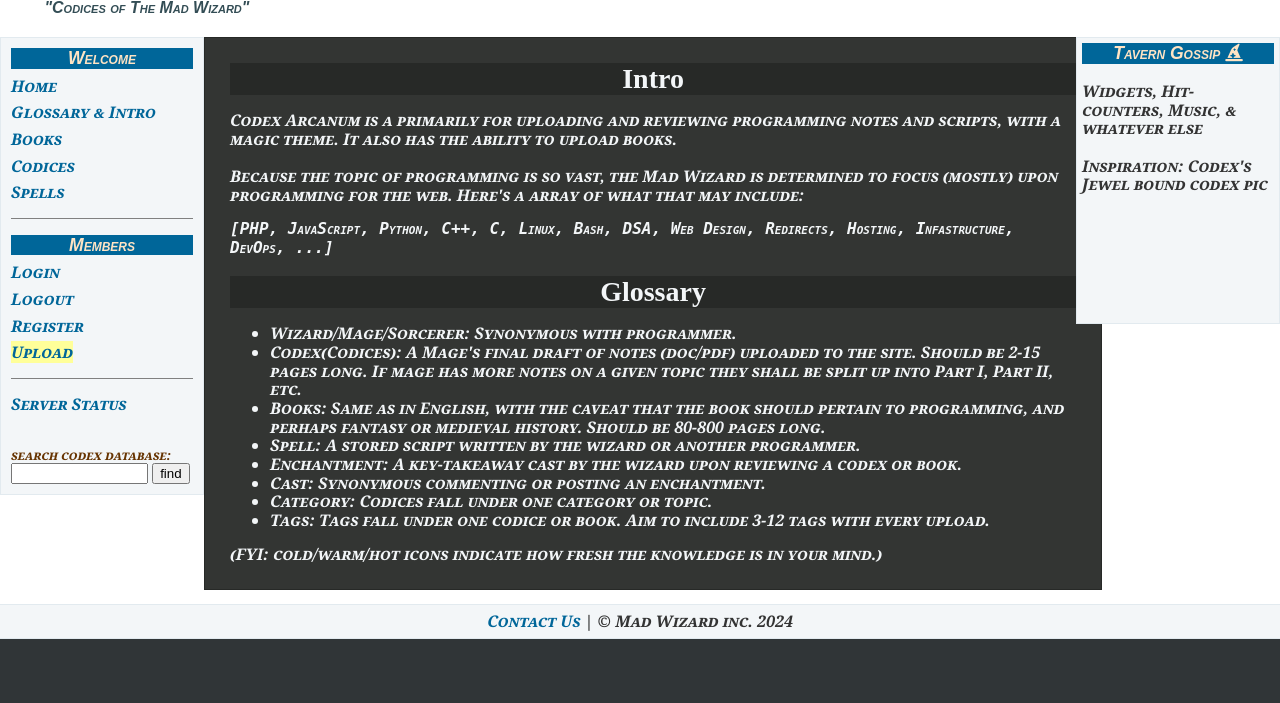
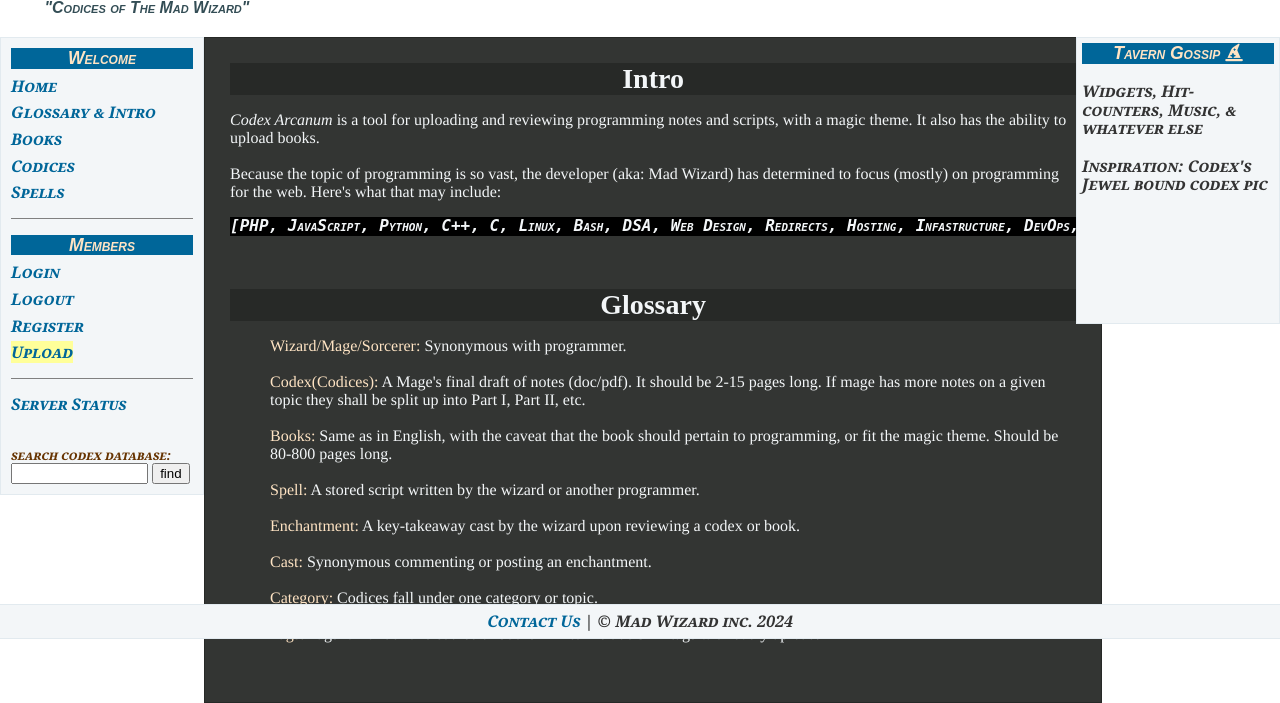
Before and after one commit to jmckirdy/Codex-Arcanum, a PHP site: page /index.php?content=glossary in a window 1280 px wide. Shown: the part 161-864 px from the top of the page. Before the commit the page ends 800 px from the top, so only its background shows below. Run offline with PHP 8.4, Linux system fonts and the light colour scheme; data that the repository does not hold is empty; some libraries are stand-ins or nearby versions.

Commit message:
added code styling css, and styled glossary page

```diff
--- a/css/style.css
+++ b/css/style.css
@@ -14,6 +14,123 @@
   transition-duration: 0.4s;
 }
 
+/*
+ * Derived from einaros's Sons of Obsidian theme at
+ * http://studiostyl.es/schemes/son-of-obsidian by
+ * Alex Ford of CodeTunnel:
+ * http://CodeTunnel.com/blog/post/71/google-code-prettify-obsidian-theme
+ */
+.str {
+  color: #EC7600;
+}
+
+.kwd {
+  color: #93C763;
+}
+
+.com {
+  color: #66747B;
+}
+
+.typ {
+  color: #678CB1;
+}
+
+.lit {
+  color: #FACD22;
+}
+
+.pun {
+  color: #F1F2F3;
+}
+
+.pln {
+  color: #F1F2F3;
+}
+
+.tag {
+  color: #8AC763;
+}
+
+.atn {
+  color: #E0E2E4;
+}
+
+.atv {
+  color: #EC7600;
+}
+
+.dec {
+  color: purple;
+}
+
+pre.prettyprint {
+  border: 0px solid #888;
+}
+
+ol.linenums {
+  margin-top: 0;
+  margin-bottom: 0;
+}
+
+.prettyprint {
+  background: #000;
+}
+
+li.L0, li.L1, li.L2, li.L3, li.L4, li.L5, li.L6, li.L7, li.L8, li.L9 {
+  color: #555;
+  list-style-type: decimal;
+}
+
+li.L1, li.L3, li.L5, li.L7, li.L9 {
+  background: #111;
+}
+
+@media print {
+  .str {
+    color: #060;
+  }
+
+  .kwd {
+    color: #006;
+    font-weight: bold;
+  }
+
+  .com {
+    color: #600;
+    font-style: italic;
+  }
+
+  .typ {
+    color: #404;
+    font-weight: bold;
+  }
+
+  .lit {
+    color: #044;
+  }
+
+  .pun {
+    color: #440;
+  }
+
+  .pln {
+    color: #000;
+  }
+
+  .tag {
+    color: #006;
+    font-weight: bold;
+  }
+
+  .atn {
+    color: #404;
+  }
+
+  .atv {
+    color: #060;
+  }
+}
 body {
   font: italic bold small-caps 16px Georgia, serif;
   color: #333333;
@@ -166,6 +283,18 @@ strong {
   font-size: large;
 }
 
+.glossary-term {
+  color: bisque;
+  font: normal 16px Times, serif;
+  list-style: none inside;
+  /* Remove default bullets */
+}
+
+.glossary-text {
+  font: normal 16px Times, serif;
+  color: #f3f6f8;
+}
+
 #footer {
   clear: both;
   text-align: center;
--- a/glossary.inc.php
+++ b/glossary.inc.php
@@ -1,25 +1,36 @@
 <div class='flex-container'>
     <h3>Intro</h3>
     <div class="flex-item">
-        <p><em>Codex Arcanum</em> is a primarily for uploading and reviewing programming notes and scripts, with a magic theme. It also has the ability to upload books.<br><br>
-        Because the topic of programming is so vast, the Mad Wizard is determined to focus (mostly) upon programming for the web. Here's a array of what that may include:</p>
+        <div class="glossary-text">
+            <p><em>Codex Arcanum</em> is a tool for uploading and reviewing programming notes and scripts, with a magic theme. It also has the ability to upload books.<br><br>
+            Because the topic of programming is so vast, the developer (aka: Mad Wizard) has determined to focus (mostly) on programming for the web. Here's what that may include:</p>
+        </div>
 
-        <code>[PHP, JavaScript, Python, C++, C, Linux, Bash, DSA, Web Design, Redirects, Hosting, Infastructure, DevOps, ...]</code>
+        <pre class="prettyprint"><code>[PHP, JavaScript, Python, C++, C, Linux, Bash, DSA, Web Design, Redirects, Hosting, Infastructure, DevOps, ...]</code></pre>
+
+
+        <!-- <pre class="prettyprint">class Voila {
+public:
+  // Voila
+  static const string VOILA = "Voila";
+
+  // will not interfere with embedded <a href="#voila2">tags</a>.
+}</pre> -->
+
         <br><br>
 
         <h3>Glossary</h3>
 
         <ul>
-            <li><b>Wizard/Mage/Sorcerer:</b> Synonymous with programmer.</li>
-            <li><b>Codex(Codices):</b> A Mage's final draft of notes (doc/pdf) uploaded to the site. Should be 2-15 pages long. If mage has more notes on a given topic they shall be split up into Part I, Part II, etc.</li>
-            <li><b>Books:</b> Same as in English, with the caveat that the book should pertain to programming, and perhaps fantasy or medieval history. Should be 80-800 pages long.</li>
-            <li><b>Spell:</b> A stored script written by the wizard or another programmer.</li>
-            <li>Enchantment: A key-takeaway cast by the wizard upon reviewing a codex or book.</li>
-            <li>Cast: Synonymous commenting or posting an enchantment.</li>
-            <li>Category: Codices fall under one category or topic.</li>
-            <li>Tags: Tags fall under one codice or book. Aim to include 3-12 tags with every upload.</li>
+            <li<span class="glossary-term">Wizard/Mage/Sorcerer:</span><span class="glossary-text"> Synonymous with programmer.</span></li><br><br>
+            <li><span class="glossary-term">Codex(Codices):</span><span class="glossary-text"> A Mage's final draft of notes (doc/pdf). It should be 2-15 pages long. If mage has more notes on a given topic they shall be split up into Part I, Part II, etc.</span></li><br>
+            <li><span class="glossary-term">Books:</span><span class="glossary-text"> Same as in English, with the caveat that the book should pertain to programming, or fit the magic theme. Should be 80-800 pages long.</span></li><br>
+            <li><span class="glossary-term">Spell:</span><span class="glossary-text"> A stored script written by the wizard or another programmer.</span></li><br>
+            <li><span class="glossary-term">Enchantment:</span><span class="glossary-text"> A key-takeaway cast by the wizard upon reviewing a codex or book.</span></li><br>
+            <li><span class="glossary-term">Cast:</span><span class="glossary-text"> Synonymous commenting or posting an enchantment.</span></li><br>
+            <li><span class="glossary-term">Category:</span><span class="glossary-text"> Codices fall under one category or topic.</span></li><br>
+            <li><span class="glossary-term">Tags:</span><span class="glossary-text"> Tags fall under one codice or book. Aim to include 3-12 tags with every upload.</span></li><br>
         </ul>
-        (FYI: cold/warm/hot icons indicate how fresh the knowledge is in your mind.)
-        <br>
+
     </div>
 </div>
--- a/index.php
+++ b/index.php
@@ -7,6 +7,8 @@ session_start();
 
 <head>
     <script src="https://kit.fontawesome.com/6aa583ebf3.js" crossorigin="anonymous"></script>
+    <script src="https://cdn.jsdelivr.net/gh/google/code-prettify@master/loader/run_prettify.js"></script>
+
     <link rel="stylesheet" type="text/css" href="css/style.css" />
     <!-- <link rel="stylesheet" media="print" type="text/css" href="print.css" />  -->
 
--- /dev/null
+++ b/scss/_glossary.scss
@@ -0,0 +1,15 @@
+.glossary-term {
+    color: $hfontnav;
+    font: $fontstack1;
+    list-style: none inside; /* Remove default bullets */
+}
+
+.glossary-text {
+    font: $fontstack1;
+    color: $light;
+}
+
+// .main-list {
+//     color: rgb(189, 216, 203);
+//     list-style: none inside; /* Remove default bullets */
+// }
--- /dev/null
+++ b/scss/sons_of_obsidian.scss
@@ -0,0 +1,118 @@
+/*
+ * Derived from einaros's Sons of Obsidian theme at
+ * http://studiostyl.es/schemes/son-of-obsidian by
+ * Alex Ford of CodeTunnel:
+ * http://CodeTunnel.com/blog/post/71/google-code-prettify-obsidian-theme
+ */
+
+ .str
+ {
+     color: #EC7600;
+ }
+ .kwd
+ {
+     color: #93C763;
+ }
+ .com
+ {
+     color: #66747B;
+ }
+ .typ
+ {
+     color: #678CB1;
+ }
+ .lit
+ {
+     color: #FACD22;
+ }
+ .pun
+ {
+     color: #F1F2F3;
+ }
+ .pln
+ {
+     color: #F1F2F3;
+ }
+ .tag
+ {
+     color: #8AC763;
+ }
+ .atn
+ {
+     color: #E0E2E4;
+ }
+ .atv
+ {
+     color: #EC7600;
+ }
+ .dec
+ {
+     color: purple;
+ }
+ pre.prettyprint
+ {
+     border: 0px solid #888;
+ }
+ ol.linenums
+ {
+     margin-top: 0;
+     margin-bottom: 0;
+ }
+ .prettyprint {
+     background: #000;
+ }
+ li.L0, li.L1, li.L2, li.L3, li.L4, li.L5, li.L6, li.L7, li.L8, li.L9
+ {
+     color: #555;
+     list-style-type: decimal;
+ }
+ li.L1, li.L3, li.L5, li.L7, li.L9 {
+     background: #111;
+ }
+ @media print
+ {
+     .str
+     {
+         color: #060;
+     }
+     .kwd
+     {
+         color: #006;
+         font-weight: bold;
+     }
+     .com
+     {
+         color: #600;
+         font-style: italic;
+     }
+     .typ
+     {
+         color: #404;
+         font-weight: bold;
+     }
+     .lit
+     {
+         color: #044;
+     }
+     .pun
+     {
+         color: #440;
+     }
+     .pln
+     {
+         color: #000;
+     }
+     .tag
+     {
+         color: #006;
+         font-weight: bold;
+     }
+     .atn
+     {
+         color: #404;
+     }
+     .atv
+     {
+         color: #060;
+     }
+ }
--- a/scss/style.scss
+++ b/scss/style.scss
@@ -1,5 +1,6 @@
 @import 'config';
 @import 'button';
+@import 'sons_of_obsidian';
 
 body{
   // font-family: Arial,sans-serif;
@@ -88,5 +89,5 @@ strong {
 @import 'nav';
 @import 'news';
 @import 'center';
-
+@import 'glossary';
 @import 'footer';
--- a/showcodex.inc.php
+++ b/showcodex.inc.php
@@ -16,7 +16,7 @@ echo "<div class='flex-container'>";
 
 echo "<h2>$title</h2>\n";
 echo "by $poster <br><br>\n";
-echo "<h3>Contents</h3><br>\n";
+echo "<h3>Content</h3><br>\n";
 echo "<div class='flex-item'>";
 
 // Giant textfile from db, wrapped in codex-text class for font styling
```
Also changed, not shown: 2 other files.
